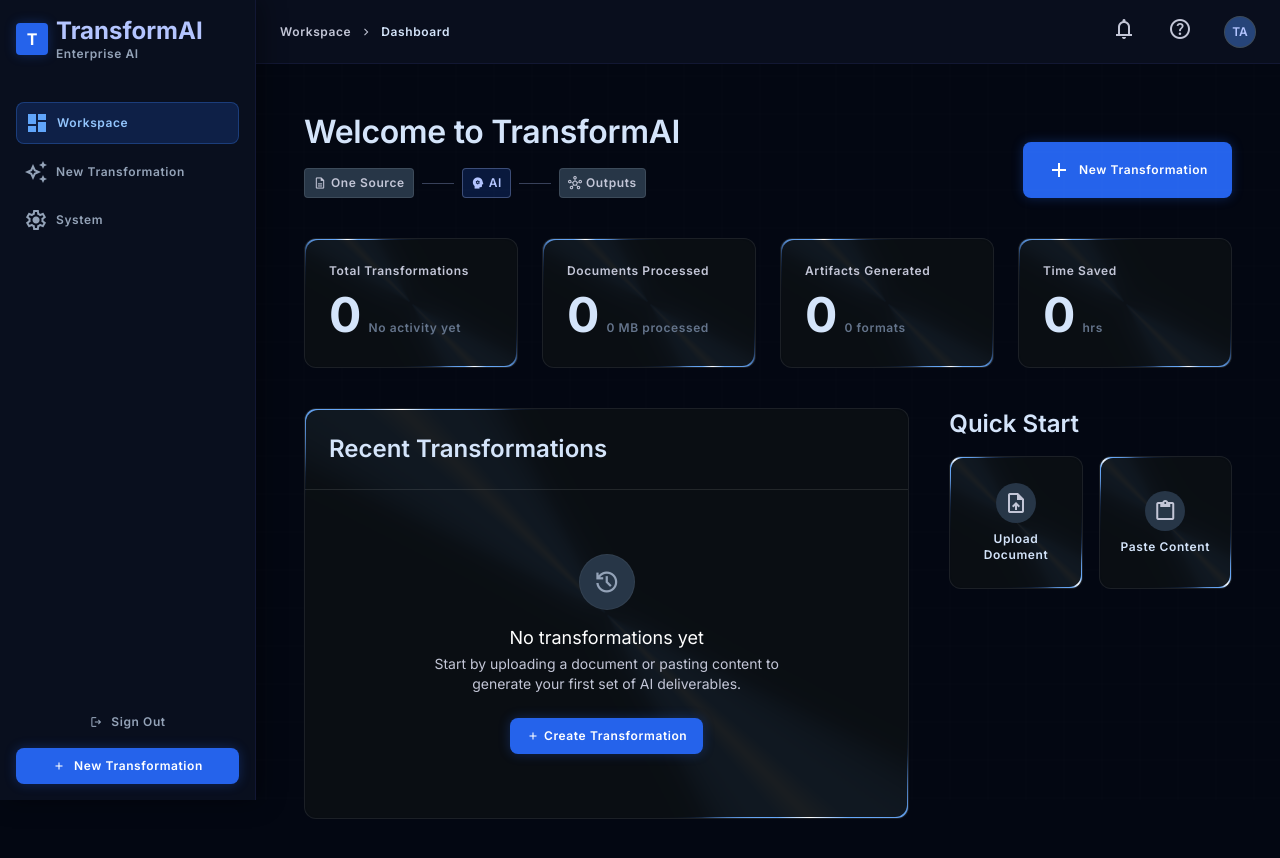
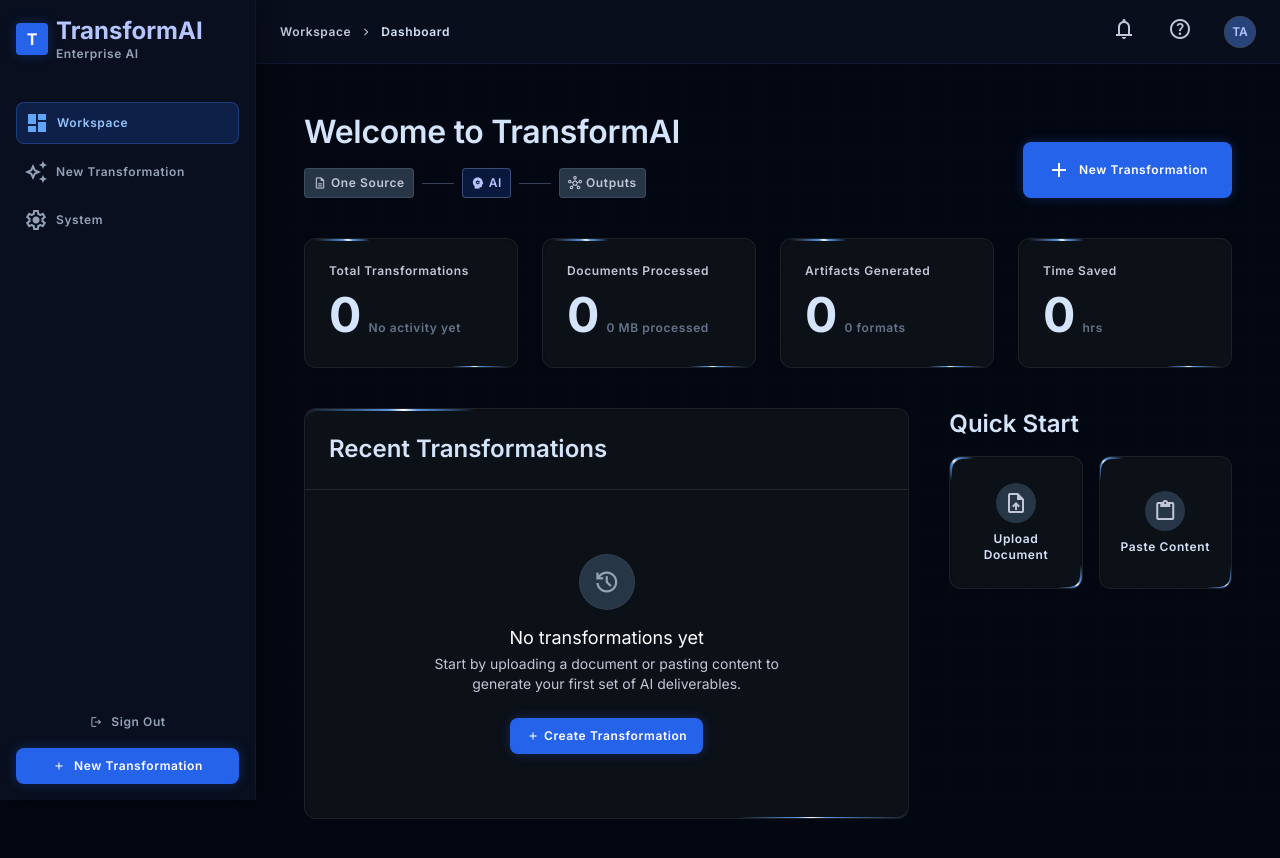
Before and after one commit to tahirazeem145/Transform-AI, a plain HTML site: page dashboard.html in a window 1280 px wide. Drawn offline with nearby package versions, Linux system fonts and the light colour scheme.

Commit message:
Remove inner tower light sweep and isolate pure chasing glow strictly to 1.5px border track

```diff
--- a/dashboard.html
+++ b/dashboard.html
@@ -199,58 +199,56 @@
         }
 
         .glass-panel {
-            background: rgba(11, 15, 20, 0.9);
-            backdrop-filter: blur(12px);
-            -webkit-backdrop-filter: blur(12px);
-            border: 1px solid rgba(255, 255, 255, 0.08);
+            background: #0b0f14;
+            border-radius: 12px;
             position: relative;
-            transition: transform 0.25s ease, box-shadow 0.25s ease, border-color 0.25s ease;
+            transition: transform 0.25s ease, box-shadow 0.25s ease;
             cursor: pointer;
             z-index: 2;
             overflow: hidden;
+            border: 1px solid rgba(255, 255, 255, 0.08);
         }
 
-        /* Dual Chasing Perimeter Glow Beams running continuously around the card edges */
+        /* Pure Perimeter Border Glow Beams running around the outer edge ONLY */
         .glass-panel::before {
             content: '';
             position: absolute;
-            top: -50%;
-            left: -50%;
-            width: 200%;
-            height: 200%;
+            top: -100%;
+            left: -100%;
+            width: 300%;
+            height: 300%;
             background: conic-gradient(
                 from 0deg,
                 transparent 0deg,
-                transparent 70deg,
-                rgba(96, 165, 250, 0.9) 85deg,
+                transparent 78deg,
+                rgba(96, 165, 250, 0.9) 88deg,
                 rgba(255, 255, 255, 1) 90deg,
-                rgba(96, 165, 250, 0.9) 95deg,
-                transparent 110deg,
-                transparent 250deg,
-                rgba(96, 165, 250, 0.9) 265deg,
+                rgba(96, 165, 250, 0.9) 92deg,
+                transparent 102deg,
+                transparent 258deg,
+                rgba(96, 165, 250, 0.9) 268deg,
                 rgba(255, 255, 255, 1) 270deg,
-                rgba(96, 165, 250, 0.9) 275deg,
-                transparent 290deg,
+                rgba(96, 165, 250, 0.9) 272deg,
+                transparent 282deg,
                 transparent 360deg
             );
             animation: chasingOrbit 8s linear infinite;
-            filter: drop-shadow(0 0 10px rgba(147, 197, 253, 1)) drop-shadow(0 0 18px rgba(59, 130, 246, 0.8));
             pointer-events: none;
             z-index: 1;
         }
 
-        /* Inner card mask leaving a crisp glowing border track */
+        /* 100% Solid Opaque Inner Card Mask (Blocks all inner light/tower bleed completely) */
         .glass-panel::after {
             content: '';
             position: absolute;
-            inset: 1px;
-            background: rgba(11, 15, 20, 0.94);
-            border-radius: inherit;
+            inset: 1.5px;
+            background: #0c1017;
+            border-radius: calc(12px - 1.5px);
             pointer-events: none;
             z-index: 2;
         }
 
-        /* Ensure card contents render on top of the mask */
+        /* Ensure card contents render crisp and clean on top of mask */
         .glass-panel > * {
             position: relative;
             z-index: 3;
```
Also changed, not shown: new-transformation.html (+22 -24 lines).
